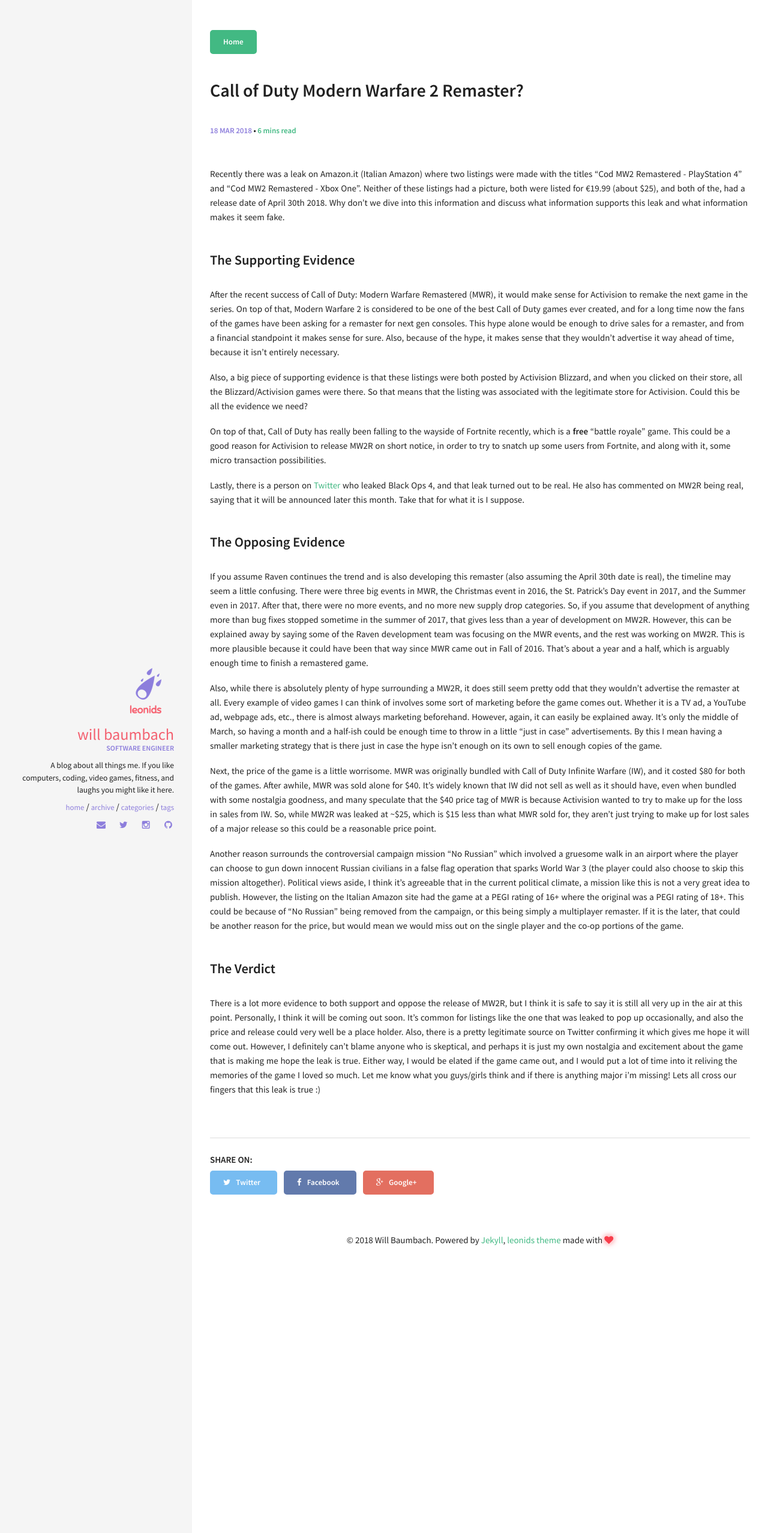
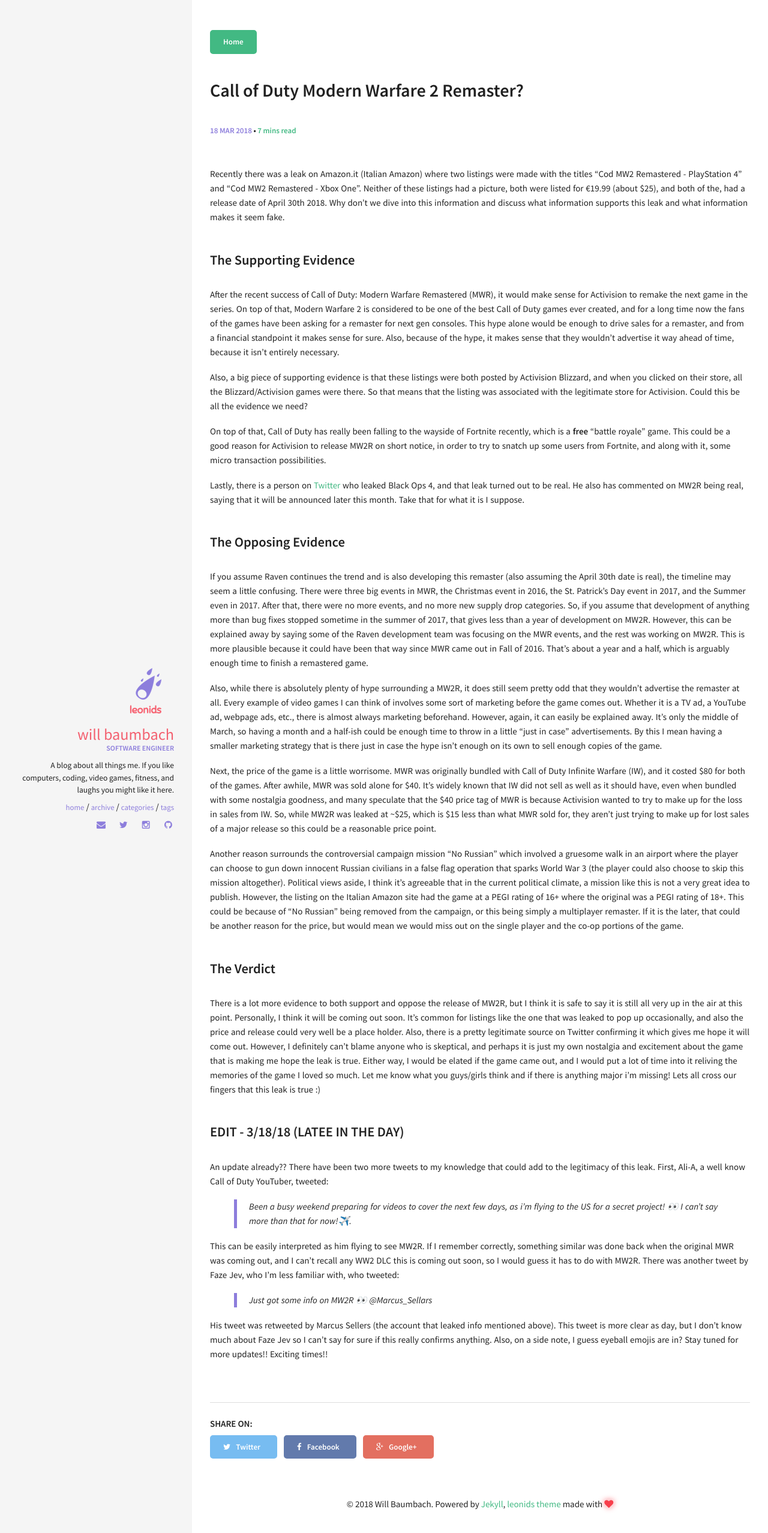
Before and after one commit to WillBaumbach/willbaumbach.github.io, a Jekyll site: the page built from _posts/2018-03-18-Cod-Mw2Remastered.md, in a window 1280 px wide. Shown: the top 2555 px of the page at 60% size. Built offline with Jekyll 4.4.1, drawn with Linux system fonts in a browser that asks for light colours; comment, search, counter and statistics services are not loaded.

Commit message:
MW2R Update 1

```diff
--- a/_posts/2018-03-18-Cod-Mw2Remastered.md
+++ b/_posts/2018-03-18-Cod-Mw2Remastered.md
@@ -32,3 +32,18 @@
 ### The Verdict
 
 There is a lot more evidence to both support and oppose the release of MW2R, but I think it is safe to say it is still all very up in the air at this point. Personally, I think it will be coming out soon. It's common for listings like the one that was leaked to pop up occasionally, and also the price and release could very well be a place holder. Also, there is a pretty legitimate source on Twitter confirming it which gives me hope it will come out. However, I definitely can't blame anyone who is skeptical, and perhaps it is just my own nostalgia and excitement about the game that is making me hope the leak is true. Either way, I would be elated if the game came out, and I would put a lot of time into it reliving the memories of the game I loved so much. Let me know what you guys/girls think and if there is anything major i'm missing! Lets all cross our fingers that this leak is true :)
+
+
+
+### EDIT - 3/18/18 (LATEE IN THE DAY)
+
+An update already?? There have been two more tweets to my knowledge that could add to the legitimacy of this leak. First, Ali-A, a well know Call of Duty YouTuber, tweeted:
+
+> Been a busy weekend preparing for videos to cover the next few days, as i'm flying to the US for a secret project! 👀 I can't say more than that for now!✈️.
+
+This can be easily interpreted as him flying to see MW2R. If I remember correctly, something similar was done back when the original MWR was coming out, and I can't recall any WW2 DLC this is coming out soon, so I would guess it has to do with MW2R.
+There was another tweet by Faze Jev, who I'm less familiar with, who tweeted:
+
+> Just got some info on MW2R 👀 @Marcus_Sellars
+
+His tweet was retweeted by Marcus Sellers (the account that leaked info mentioned above). This tweet is more clear as day, but I don't know much about Faze Jev so I can't say for sure if this really confirms anything. Also, on a side note, I guess eyeball emojis are in? Stay tuned for more updates!! Exciting times!!
```
